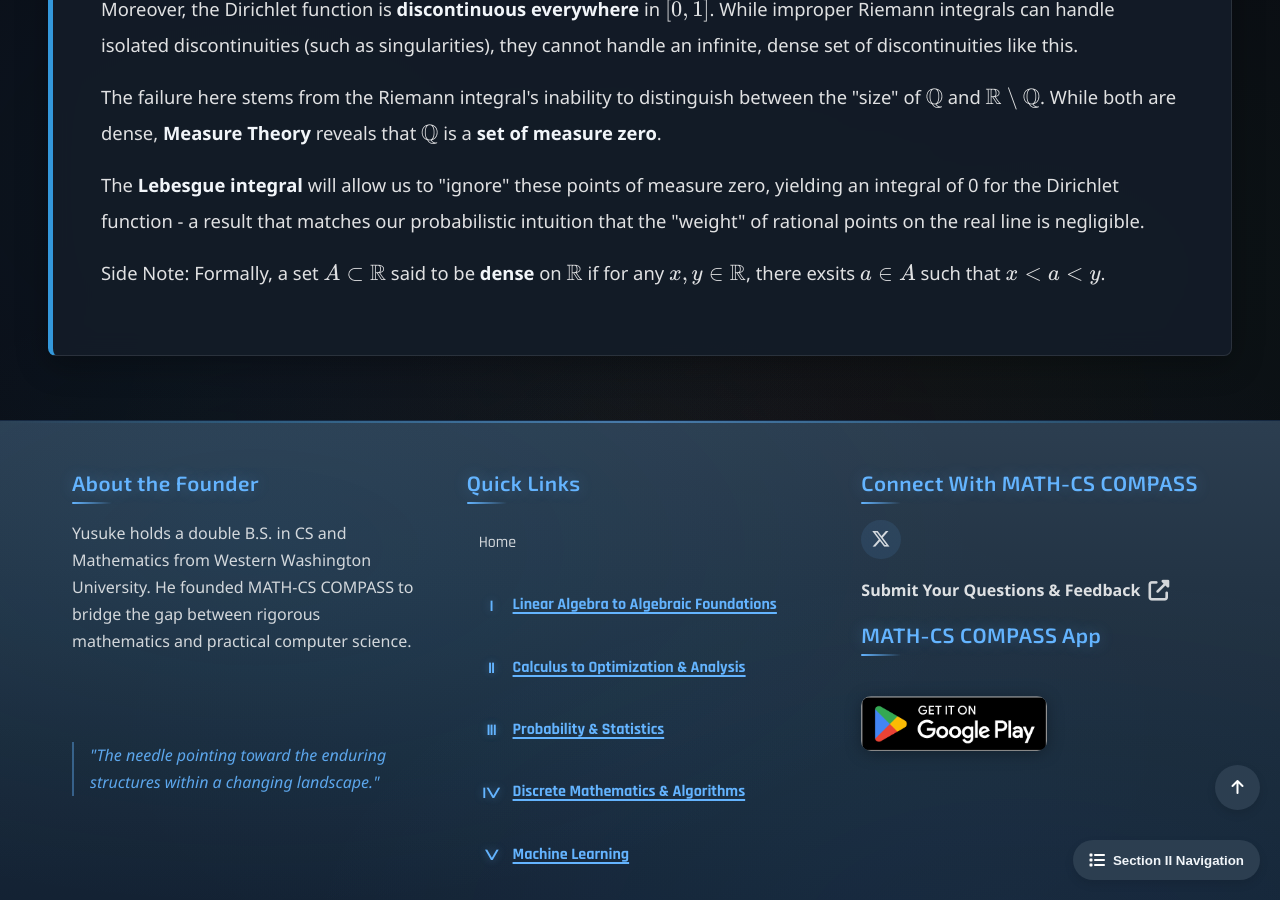
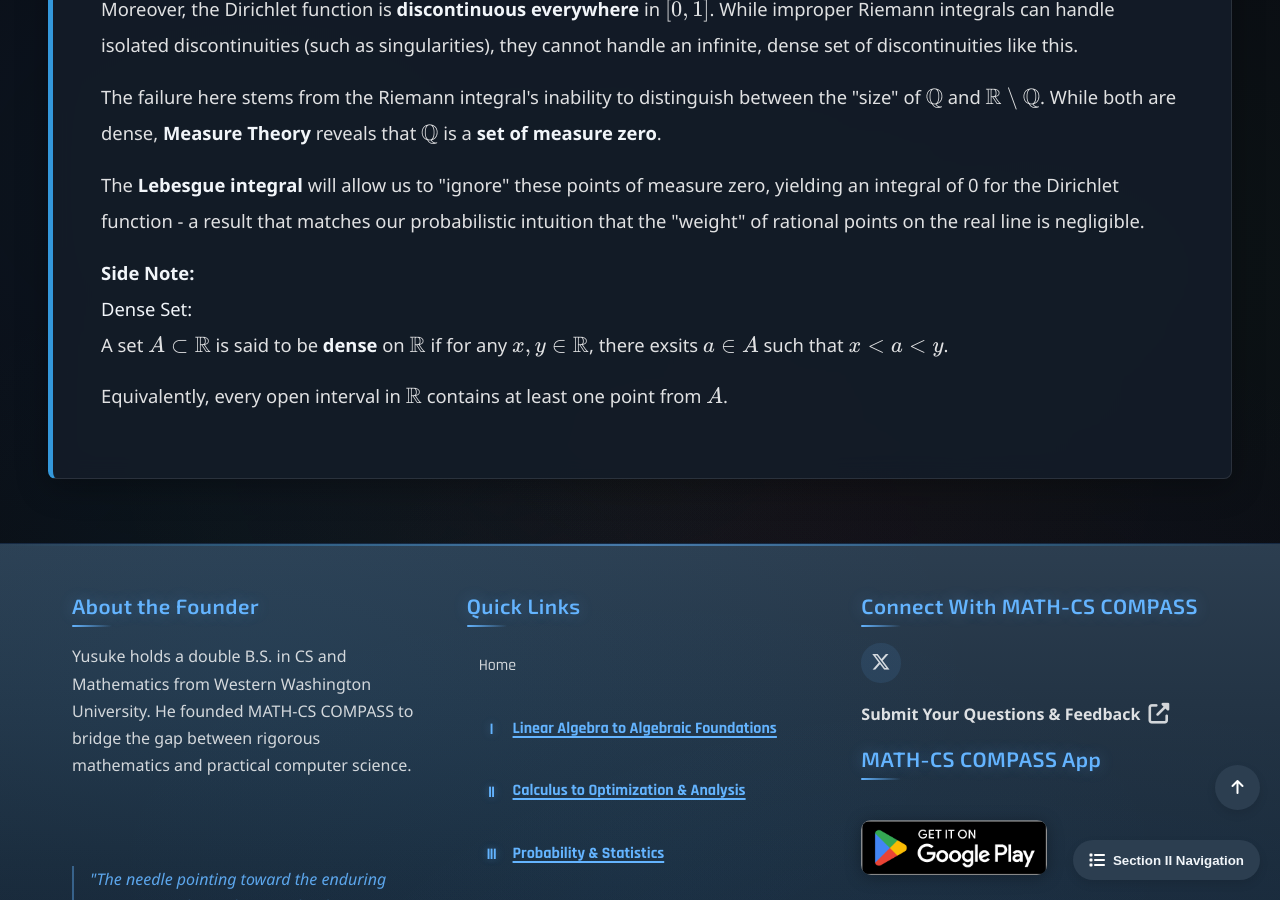
Before and after one commit to Yusukey01/yusukey01.github.io, a Jekyll site: the page built from Mathematics/Calculus/riemann.html, in a window 1280 px wide and 900 px high, scrolled down 6032 px. Built offline with Jekyll 4.4.1, drawn with Linux system fonts in a browser that asks for light colours.

Commit message:
fixed critical math issues

```diff
--- a/Mathematics/Calculus/riemann.html
+++ b/Mathematics/Calculus/riemann.html
@@ -61,8 +61,6 @@ uses_python: false
                 </p>
 
                 <p>
-
-                </p>
                     Here, we define the lower sum and the upper sum as follows respectively:
                     \[
                     \begin{align*}
@@ -237,10 +235,17 @@ uses_python: false
                     on the real line is negligible.
                 </p>
 
-                <p>
-                    Side Note: Formally, a set \(A \subset \mathbb{R}\) said to be <strong>dense</strong> on \(\mathbb{R}\) if for any
-                    \(x, y \in \mathbb{R}\), there exsits \(a \in A\) such that \(x < a < y\).
-                </p>
+                <strong>Side Note:</strong>
+                <div class="definition">
+                    <span class="definition-title">Dense Set:</span>
+                    <p>
+                        A set \(A \subset \mathbb{R}\) is said to be <strong>dense</strong> on \(\mathbb{R}\) if for any
+                        \(x, y \in \mathbb{R}\), there exsits \(a \in A\) such that \(x < a < y\).
+                    </p>
+                    <p>
+                        Equivalently, every open interval in \(\mathbb{R}\) contains at least one point from \(A\).
+                    </p>
+                </div>
 
             </section>
         </div>
```
